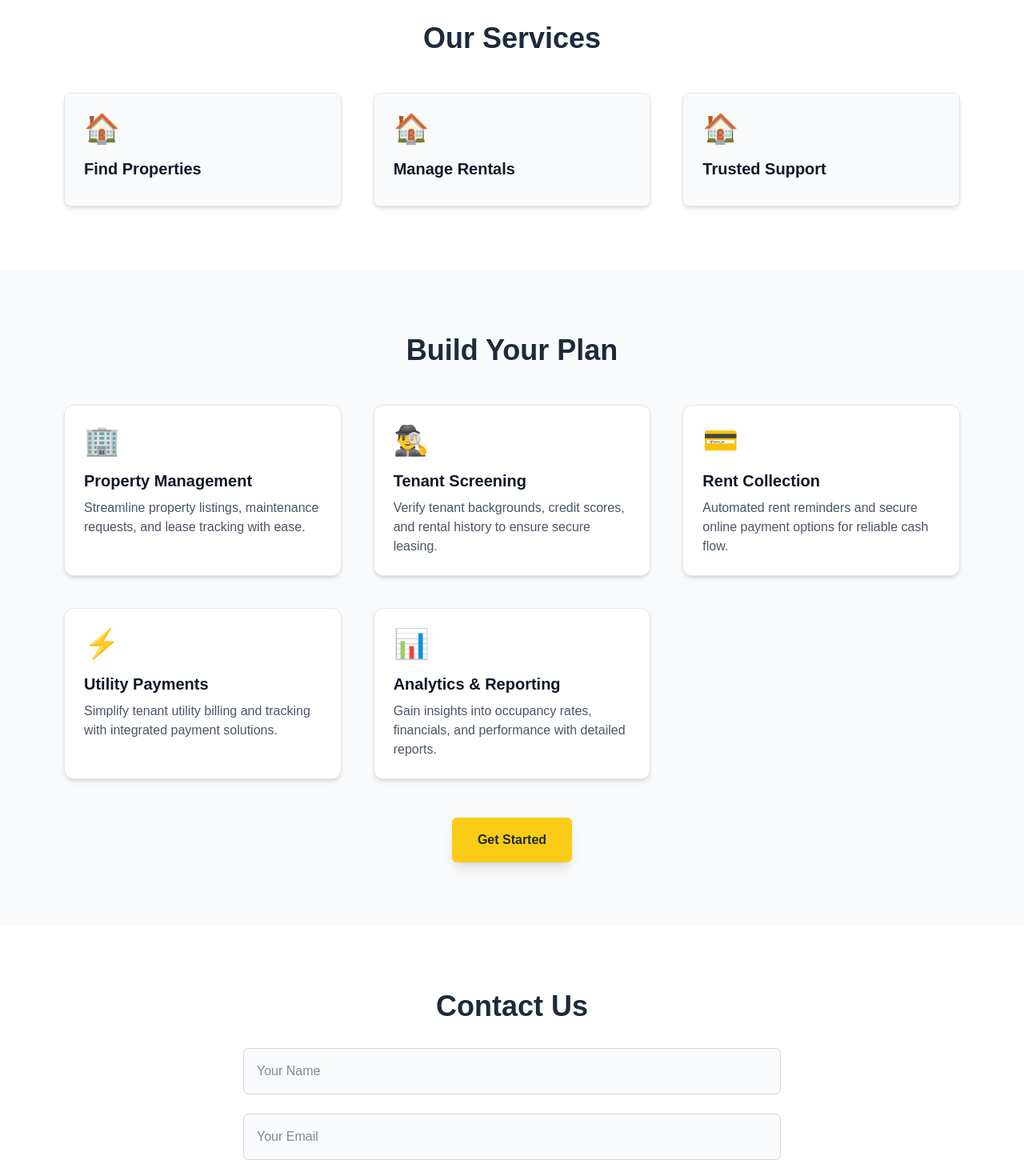
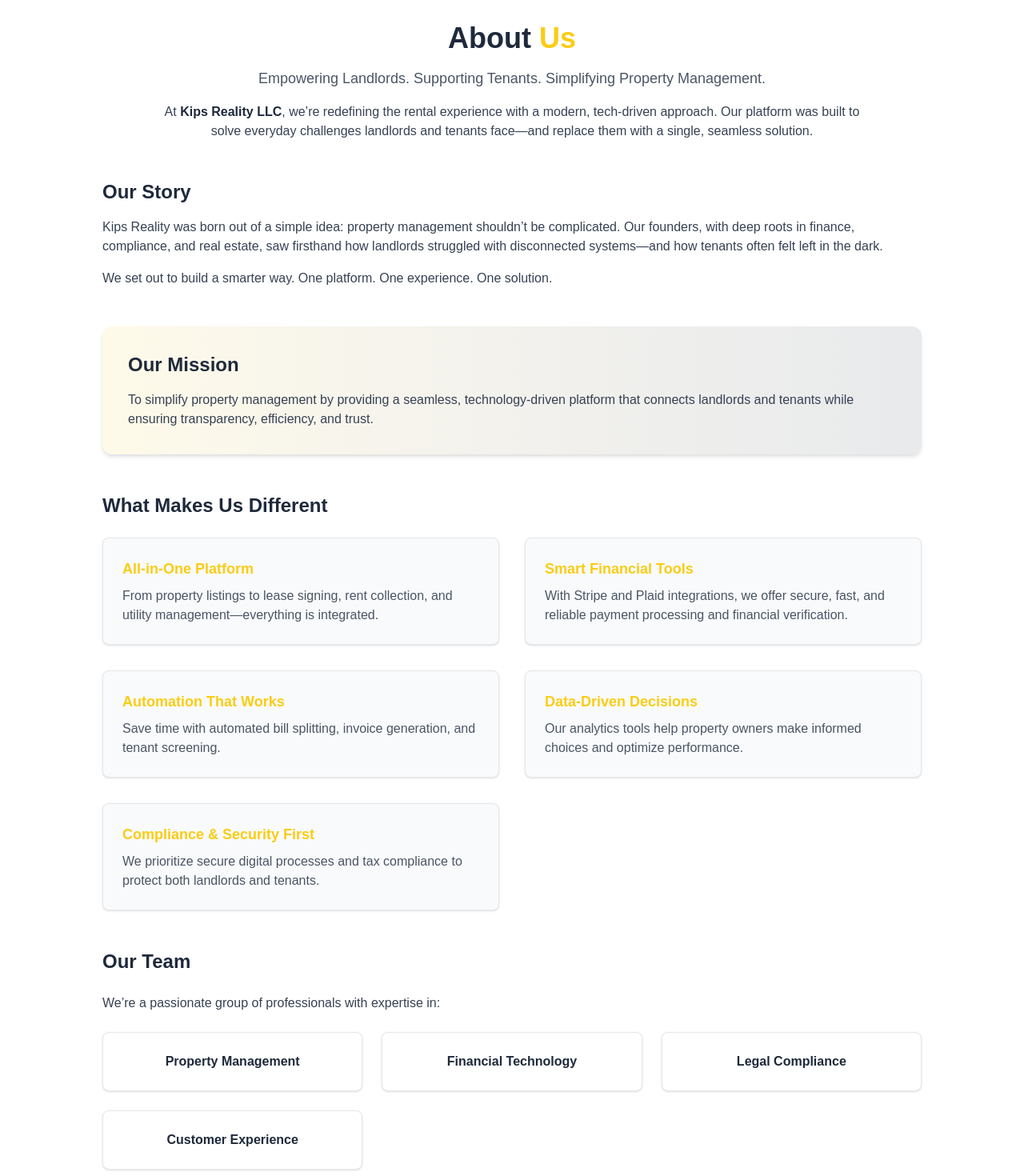
Before and after one commit to alexkemboi/kipsrealityweb, a Next.js app: page / in a window 1280 px wide. Shown: the part 620-2090 px from the top of the page at 80% size. Built offline with nearby package versions, Linux system fonts and the light colour scheme.

Commit message:
added about section

```diff
--- a/src/app/page.tsx
+++ b/src/app/page.tsx
@@ -93,6 +93,109 @@ export default function Home() {
           </div>
         </div>
       </section>
+      {/* About Us Section */}
+      <section id="about" className="px-8 py-20 md:px-20 bg-white">
+        <div className="max-w-5xl mx-auto space-y-12">
+          {/* Intro */}
+          <div className="text-center space-y-4">
+            <h3 className="text-3xl md:text-4xl font-bold text-[#1E293B]">
+              About <span className="text-[#FACC15]">Us</span>
+            </h3>
+            <p className="text-lg text-gray-600 max-w-3xl mx-auto">
+              Empowering Landlords. Supporting Tenants. Simplifying Property Management.
+            </p>
+            <p className="text-gray-700 max-w-4xl mx-auto">
+              At <span className="font-semibold text-[#1E293B]">Kips Reality LLC</span>, we’re redefining the rental experience with a modern, tech-driven approach.
+              Our platform was built to solve everyday challenges landlords and tenants face—and replace them with a single, seamless solution.
+            </p>
+          </div>
+
+          {/* Our Story */}
+          <div className="space-y-4">
+            <h4 className="text-2xl font-bold text-[#1E293B]">Our Story</h4>
+            <p className="text-gray-700">
+              Kips Reality was born out of a simple idea: property management shouldn’t be complicated.
+              Our founders, with deep roots in finance, compliance, and real estate, saw firsthand how landlords struggled with disconnected systems—and how tenants often felt left in the dark.
+            </p>
+            <p className="text-gray-700">
+              We set out to build a smarter way. One platform. One experience. One solution.
+            </p>
+          </div>
+
+          {/* Mission */}
+          <div className="bg-gradient-to-r from-[#FACC15]/10 to-[#1E293B]/10 p-8 rounded-xl shadow-md space-y-4">
+            <h4 className="text-2xl font-bold text-[#1E293B]">Our Mission</h4>
+            <p className="text-gray-700">
+              To simplify property management by providing a seamless, technology-driven platform that connects landlords and tenants while ensuring transparency, efficiency, and trust.
+            </p>
+          </div>
+
+          {/* What Makes Us Different */}
+          <div>
+            <h4 className="text-2xl font-bold text-[#1E293B] mb-6">What Makes Us Different</h4>
+            <div className="grid gap-8 md:grid-cols-2">
+              {[
+                {
+                  title: "All-in-One Platform",
+                  desc: "From property listings to lease signing, rent collection, and utility management—everything is integrated.",
+                },
+                {
+                  title: "Smart Financial Tools",
+                  desc: "With Stripe and Plaid integrations, we offer secure, fast, and reliable payment processing and financial verification.",
+                },
+                {
+                  title: "Automation That Works",
+                  desc: "Save time with automated bill splitting, invoice generation, and tenant screening.",
+                },
+                {
+                  title: "Data-Driven Decisions",
+                  desc: "Our analytics tools help property owners make informed choices and optimize performance.",
+                },
+                {
+                  title: "Compliance & Security First",
+                  desc: "We prioritize secure digital processes and tax compliance to protect both landlords and tenants.",
+                },
+              ].map((item, i) => (
+                <div
+                  key={i}
+                  className="bg-gray-50 p-6 rounded-lg border border-gray-200 shadow hover:shadow-lg transition"
+                >
+                  <h5 className="font-semibold text-lg text-[#FACC15]">{item.title}</h5>
+                  <p className="text-gray-600 mt-2">{item.desc}</p>
+                </div>
+              ))}
+            </div>
+          </div>
+
+          {/* Our Team */}
+          <div>
+            <h4 className="text-2xl font-bold text-[#1E293B] mb-6">Our Team</h4>
+            <p className="text-gray-700 mb-6">
+              We’re a passionate group of professionals with expertise in:
+            </p>
+            <div className="grid gap-6 sm:grid-cols-2 md:grid-cols-3">
+              {["Property Management", "Financial Technology", "Legal Compliance", "Customer Experience"].map((skill, i) => (
+                <div
+                  key={i}
+                  className="bg-white border border-gray-200 p-6 rounded-lg text-center shadow hover:border-[#FACC15] transition"
+                >
+                  <h6 className="font-semibold text-[#1E293B]">{skill}</h6>
+                </div>
+              ))}
+            </div>
+          </div>
+
+          {/* Brand Promise */}
+          <div className="bg-[#FACC15]/10 p-8 rounded-xl shadow space-y-4 text-center">
+            <h4 className="text-2xl font-bold text-[#1E293B]">Our Brand Promise</h4>
+            <p className="text-gray-700 text-lg font-medium">
+              <span className="text-[#1E293B]">Professional.</span>{" "}
+              <span className="text-[#FACC15]">Reliable.</span>{" "}
+              <span className="text-[#1E293B]">Innovative.</span>
+            </p>
+          </div>
+        </div>
+      </section>
 
       {/* Services Section */}
       <section id="services" className="px-8 py-20 md:px-20 bg-white">
```
